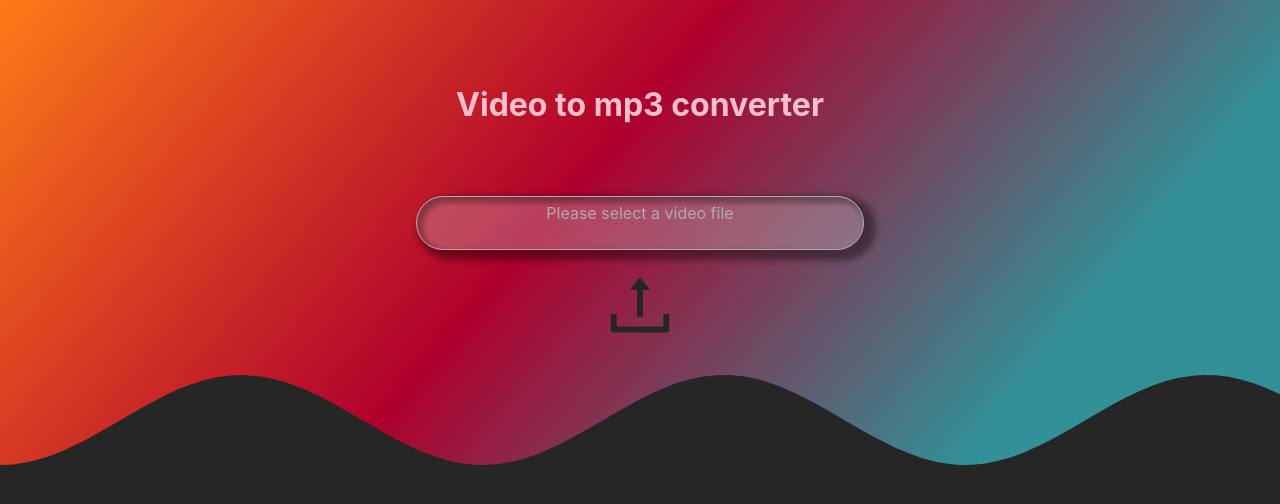
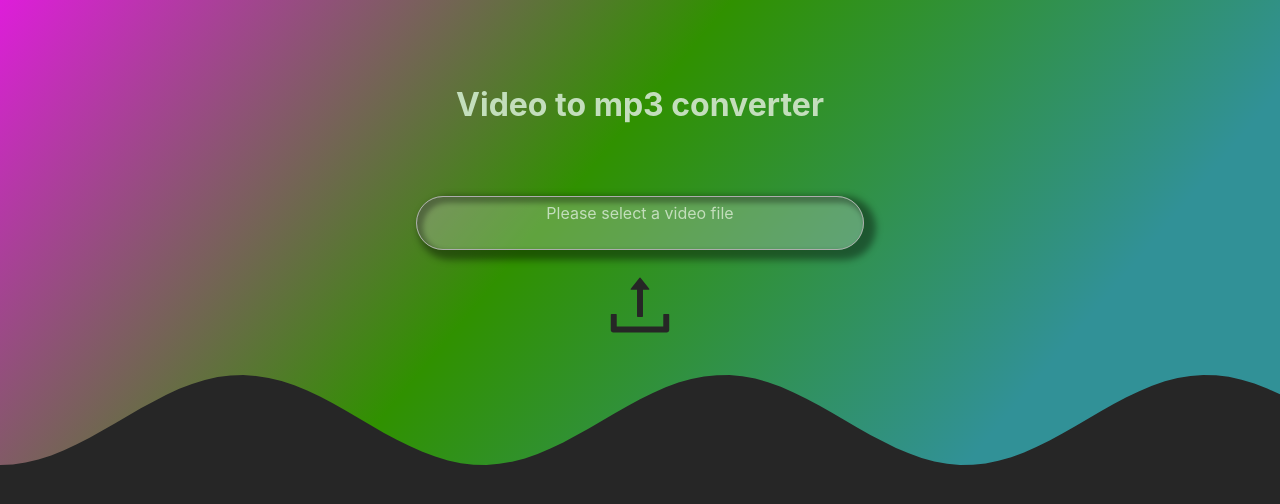
Before and after one commit to dunnjm814/audioconverter, a React (Create React App) app in the folder front/: page / in a window 1280 px wide. Shown: the top 504 px of the page. Built offline with nearby package versions, Linux system fonts and the light colour scheme.

Commit message:
refactor some style, reformat temp path

```diff
--- a/front/src/App.css
+++ b/front/src/App.css
@@ -17,7 +17,7 @@
   justify-content: center;
 }
 h1{
-  color: pink;
+  color: #C3DEBC;
 }
 input[type="file"] {
     display: none;
@@ -29,7 +29,7 @@ input[type="file"] {
     background-color: rgba(204, 204, 204, .3);
 
     border: 1px solid rgb(173, 173, 173);
-    color: rgb(173, 173, 173);
+    color: #C3DEBC;
 
     border-radius:  5em;
     box-shadow: 7px 5px 7px 5px rgba(0,0,0,0.4),
@@ -48,7 +48,7 @@ input[type="file"] {
 }
 .custom-file-input:hover {
   border: 1px solid #ccc;
-  color: #ccc;
+  color: #C3DEBC;
   box-shadow: 15px 10px 12px 5px rgba(0,0,0,0.4),
             4px 4px 5px 2px rgba(0,0,0,0.3) inset;
 }
@@ -100,7 +100,7 @@ input[type="file"] {
 }
 #download:hover,
 #upload:hover:enabled{
-  color: rgb(255, 255, 255);
+  color: #C3DEBC;
   filter: drop-shadow(0.35rem 0.35rem 0.2rem rgba(0, 0, 0, 0.7))
 }
 #upload:disabled{
@@ -113,11 +113,7 @@ svg{
   margin-left:auto;
   margin-right:auto;
 }
-svg path{
-fill: linear-gradient(
-130deg
-,#ff7a18,#af002d 41.07%,#319197 76.05%);
-}
+
 .hidden{
   border: 1px solid rgba(0,0,0, 1);
   background-color: rgba(204, 204, 204, .3);
--- a/front/src/index.css
+++ b/front/src/index.css
@@ -18,7 +18,7 @@ body:after {
     content: "";
     background: linear-gradient(
 130deg
-,#ff7a18,#af002d 41.07%,#319197 76.05%);
+,#DE1DDA,#309100 41.07%,#319197 76.05%);
 }
 body:after, body:before {
     display: block;
```
Also changed, not shown: 1 other file (tests, documents, lock files or other folders).
